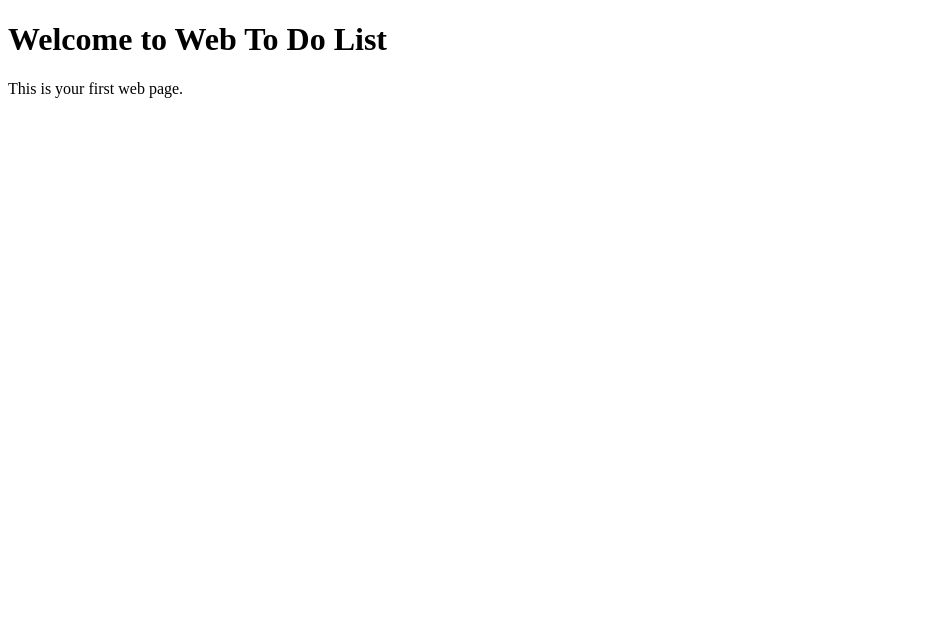
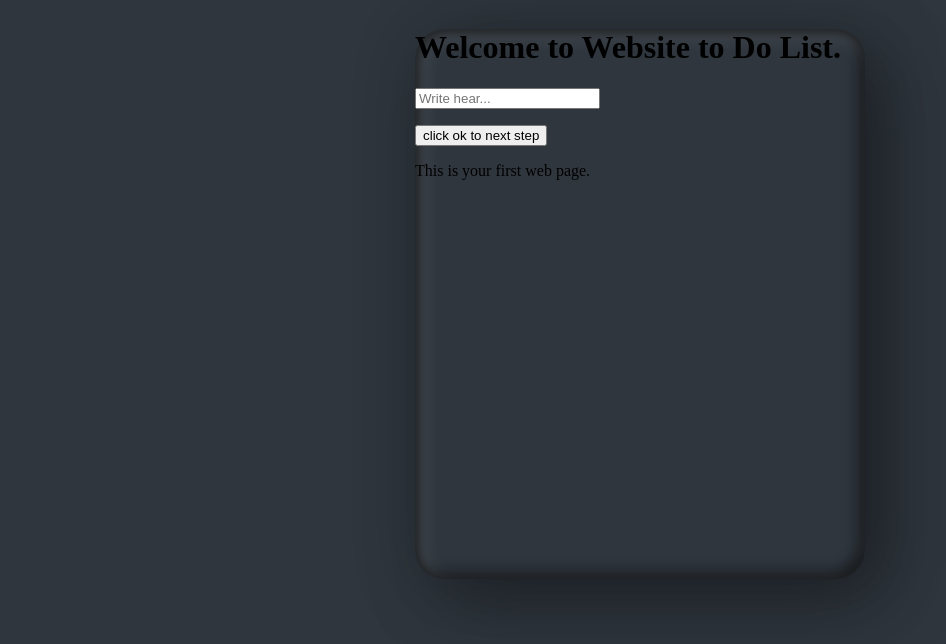
Before and after one commit to pimolnut/Web-To-Do, a plain HTML site: page index.html in a window 1280 px wide. Shown: the whole page, without its empty margins (0-946 px from the left). Drawn offline with Linux system fonts and the light colour scheme.

Commit message:
text box

```diff
--- a/index.html
+++ b/index.html
@@ -1,14 +1,32 @@
 <!DOCTYPE html>
-<html>
+<html lang="en">
 
 <head>
+    <meta charset="UTF-8">
+    <meta http-equiv="X-UA-Compatible" content="IE=edge">
+    <meta name="viewport" content="width=device-width.initial-scale=1.0">
+
     <title>Your First Web Page</title>
-    <link rel="stylesheet" type="text/css" href="styles.css">
+    <link rel="stylesheet" type="text/css" href="style.css">
 </head>
 
 <body>
-    <h1>Welcome to Web To Do List </h1>
-    <p>This is your first web page.</p>
+    <div class="container">
+        <div class="box">
+            <h1>Welcome to Website to Do List. </h1>
+            <input type="text" placeholder="Write hear..." id="inputBox">
+            <ul id="list"></ul>
+            <button id="discount-button">click ok to next step</button>
+            <p id="message"></p>
+            <script src='index.js'></script>
+            <p>This is your first web page.</p>
+
+
+        </div>
+
+    </div>
+
+
 </body>
 
 </html>
--- a/index.js
+++ b/index.js
@@ -1,5 +1,12 @@
 // Select the heading element
-var heading = document.querySelector('h1');
+let discountButton = document.getElementById('discount-button');
+let message = document.getElementById('message');
 
+
+function showMessage() {
+    message.innerHTML = 'time out'
+}
+
+discountButton.addEventListener('click', showMessage);
 // Change the text content of the heading
 heading.textContent = 'Hello, JavaScript!';
--- /dev/null
+++ b/style.css
@@ -0,0 +1,30 @@
+* {
+    margin: 10;
+    padding: 10;
+    box-sizing: border-box;
+
+}
+
+body {
+
+    display: flex;
+    justify-content: center;
+    align-items: center;
+    margin: 10;
+    min-height: 10vh;
+    background: #2f363e;
+}
+
+.box {
+    position: relative;
+    width: 450px;
+    height: 550px;
+    border-radius: 30px;
+    background: #2f363e;
+    box-shadow:
+        25px 25px 75px rgba(0, 0, 0, 0.25),
+        10px 10px 70px rgba(0, 0, 0, 0.25),
+        inset 5px 5px 10px rgba(0, 0, 0, 0.5),
+        inset 5px 5px 20px rgba(255, 255, 255, 0.2),
+        inset -5px -5px 15px rgba(0, 0, 0, 0.75);
+}
```
